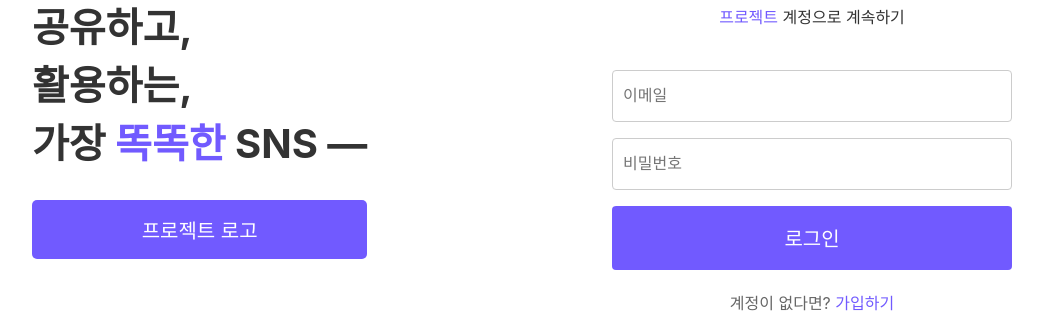
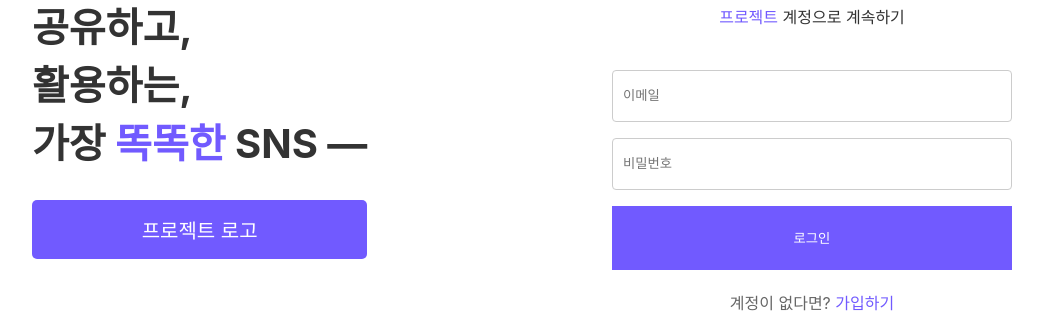
Before and after one commit to B9ND/memoa-web, a React (Vite) app: page / in a window 1280 px wide. Shown: the part 302-622 px from the top of the page, without its empty margins (168-1211 px from the left). Built offline with nearby package versions, Linux system fonts and the light colour scheme.

Commit message:
feat: LoginPage

```diff
--- a/src/components/Hero.jsx
+++ b/src/components/Hero.jsx
@@ -1,4 +1,3 @@
-// src/components/Hero.jsx
 import React from 'react';
 import '../styles/Hero.css';  // styles 폴더에서 CSS 파일을 불러옴
 
--- a/src/styles/GlobalStyles.css
+++ b/src/styles/GlobalStyles.css
@@ -15,5 +15,12 @@ a {
 
 button {
   cursor: pointer;
-  border-radius: 4px; /* 버튼에 둥근 모서리 추가 */
 }
+Home.css
+.home {
+  display: flex;
+  justify-content: space-between;
+  align-items: center;
+  height: 100vh;
+  padding: 0 100px;
+}
--- a/src/styles/Home.css
+++ b/src/styles/Home.css
@@ -1,4 +1,3 @@
-/* src/styles/Home.css */
 .home {
   display: flex;
   justify-content: space-between;
--- a/src/styles/Login.css
+++ b/src/styles/Login.css
@@ -1,4 +1,3 @@
-/* src/styles/Login.css */
 .login {
   display: flex;
   justify-content: center;
@@ -8,7 +7,6 @@
 
 .login-box {
   text-align: center;
-  width: 400px;
 }
 
 .logo-placeholder {
@@ -19,8 +17,7 @@
 }
 
 .login-box h2 {
-  margin: 20px 0;
-  font-size: 1.5rem;
+  margin: 20px;
 }
 
 .project {
@@ -29,36 +26,31 @@
 
 .login-box p {
   margin-bottom: 42px;
-  font-size: 1rem;
 }
 
 .login-box input {
   display: block;
-  width: 100%;
+  width: 400px;
   height: 52px;
   padding: 10px;
   margin-bottom: 16px;
   border: 1px solid #ccc;
   border-radius: 4px;
-  font-size: 1rem;
 }
 
 .login-button {
   background-color: #715AFF;
-  width: 100%;
+  width: 400px;
   height: 64px;
   color: white;
   border: none;
   padding: 10px 20px;
   cursor: pointer;
-  font-size: 1.25rem;
-  border-radius: 4px;
 }
 
 .signup {
   margin-top: 20px;
   color: #666;
-  font-size: 0.875rem;
 }
 
 .signup a {
```
Also changed, not shown: src/components/Login.jsx (line endings or trailing spaces), src/pages/Home.jsx (line endings or trailing spaces).
